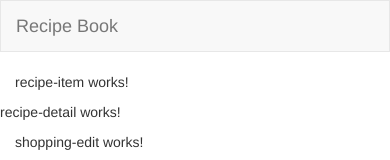
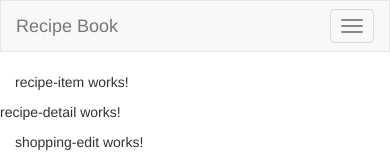
Before and after one commit to Aleksandar-Zoric-93/Angular8_Udemy, an Angular app in the folder ShoppingApp/ShoppingApp/: page / in a window 390 px wide. Shown: the top 160 px of the page. Built offline with nearby package versions, Linux system fonts and the light colour scheme.

Commit message:
Added function to make the navigation bar responsive on smaller screen.  A new button is added to expand the menu items on smaller screens.

```diff
--- a/ShoppingApp/ShoppingApp/src/app/header/header.component.html
+++ b/ShoppingApp/ShoppingApp/src/app/header/header.component.html
@@ -1,9 +1,12 @@
 <nav class="navbar navbar-default">
     <div class="container-fluid">
         <div class="navbar-header">
-            <a href="#" class="navbar-brand"> Recipe Book</a>
-        </div>
-        <div class="collapse navbar-collapse">
+            <button type="button" class="navbar-toggle" (click)="collapsed = !collapsed">
+              <span class="icon-bar" *ngFor="let iconBar of [1, 2, 3]"></span>
+            </button>
+            <a routerLink="/" class="navbar-brand">Recipe Book</a>
+          </div>
+          <div class="navbar-collapse" [class.collapse]="collapsed" (window:resize)="collapsed = true">
             <ul class="nav navbar-nav">
                 <li><a href="#">Recipes</a></li>
                 <li><a href="#">Shopping List</a></li>
--- a/ShoppingApp/ShoppingApp/src/app/header/header.component.ts
+++ b/ShoppingApp/ShoppingApp/src/app/header/header.component.ts
@@ -5,5 +5,5 @@
     templateUrl: './header.component.html'
 })
 export class HeaderComponent {
-
+collapsed=true;
 }
```
